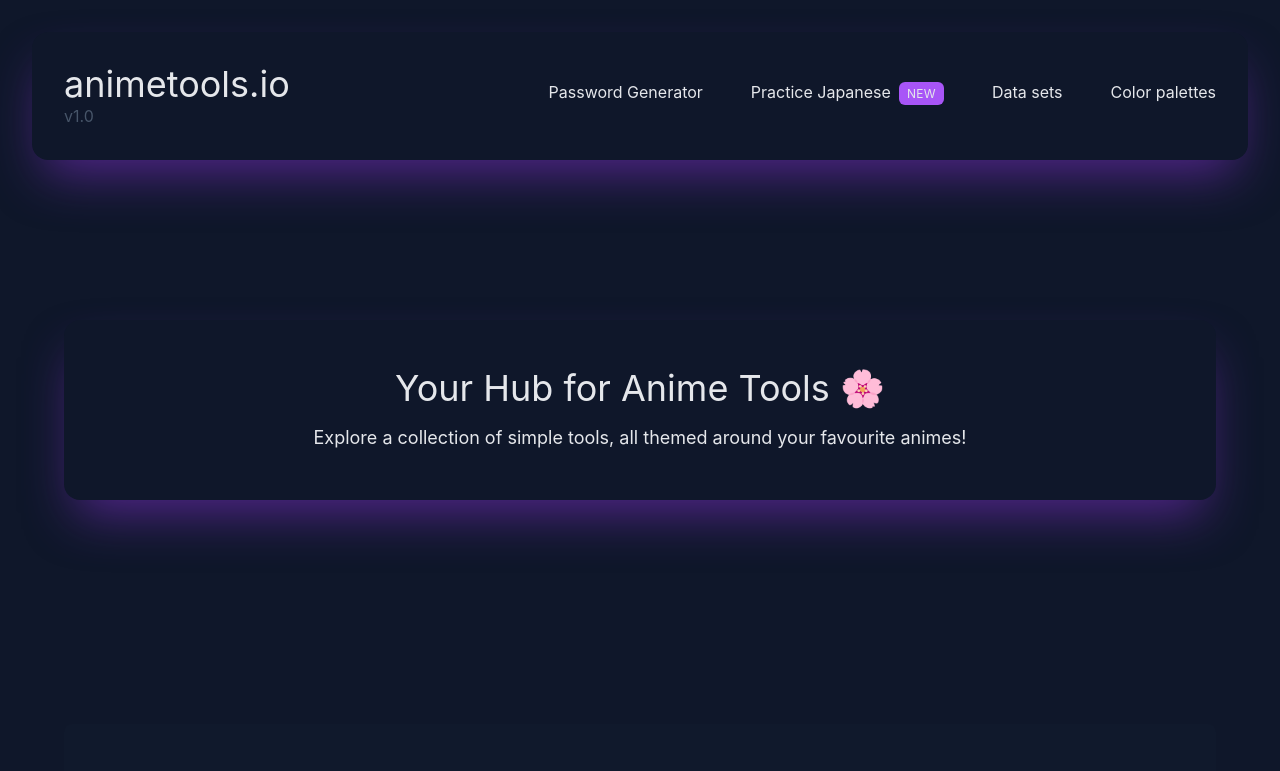
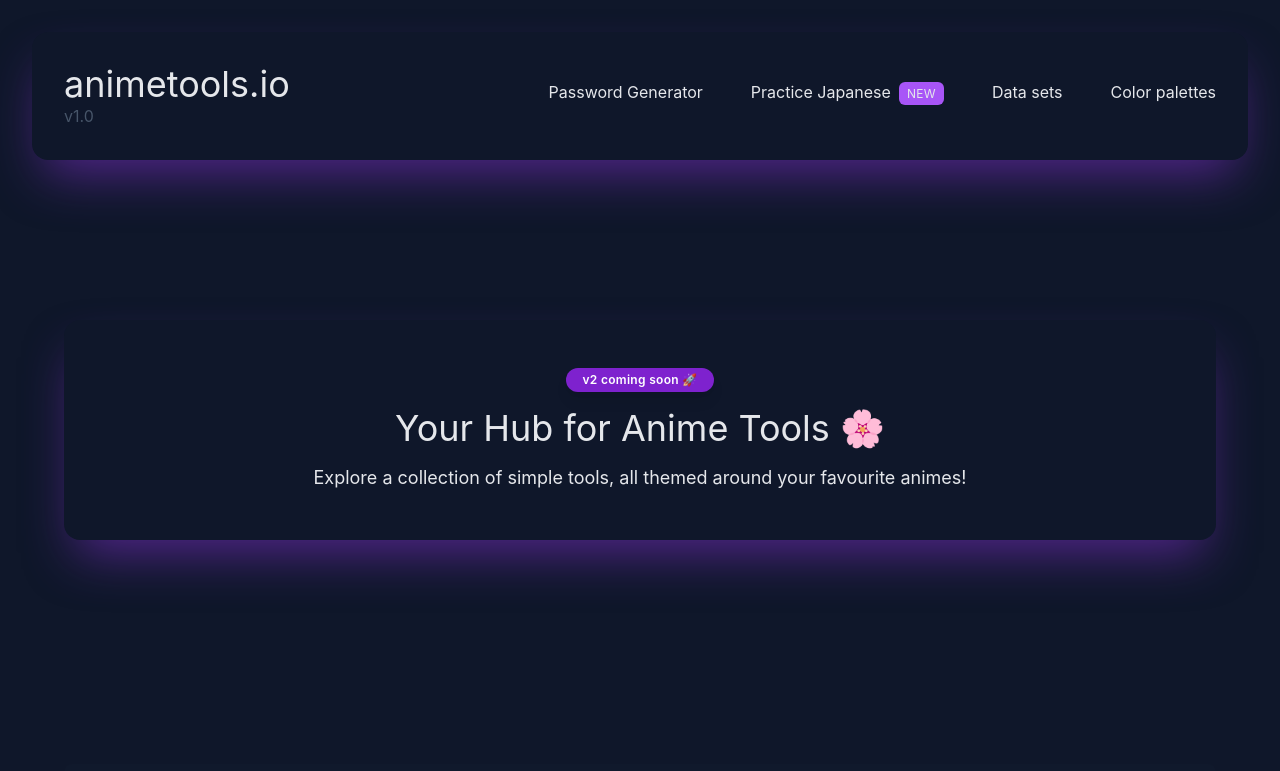
Before and after one commit to FlameyFox/animetools, a Nuxt app: page / in a window 1280 px wide. Shown: the top 771 px of the page. Built offline with nearby package versions, Linux system fonts and the light colour scheme; no server answers; a web font is replaced by a local one.

Commit message:
Update index.vue
added v2 coming soon

```diff
--- a/pages/index.vue
+++ b/pages/index.vue
@@ -2,6 +2,11 @@
   <div>
     <div
       class="md:max-w-6xl max-w-[90vw] mx-auto py-12 px-16 rounded-2xl bg-slate-900 mt-32 shadow-2xl shadow-purple-600/50">
+      <div class="flex justify-center mb-4">
+        <span class="inline-block bg-purple-700 text-white text-xs font-semibold px-4 py-1 rounded-full shadow-lg tracking-wide">
+          v2 coming soon 🚀
+        </span>
+      </div>
       <h1 class="text-4xl text-center">Your Hub for Anime Tools 🌸</h1>
       <p class="text-lg mt-4 text-center">
         Explore a collection of simple tools, all themed around your favourite
```
